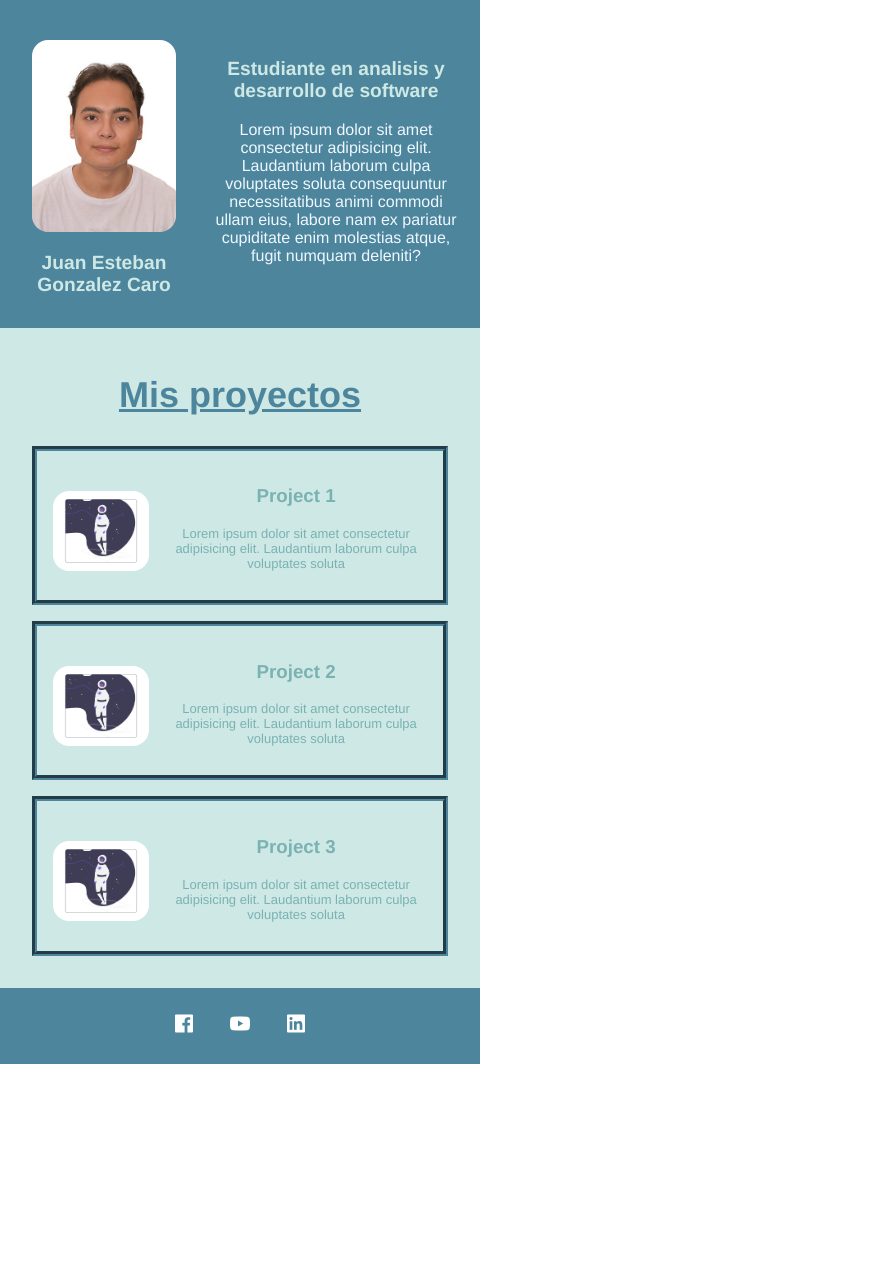
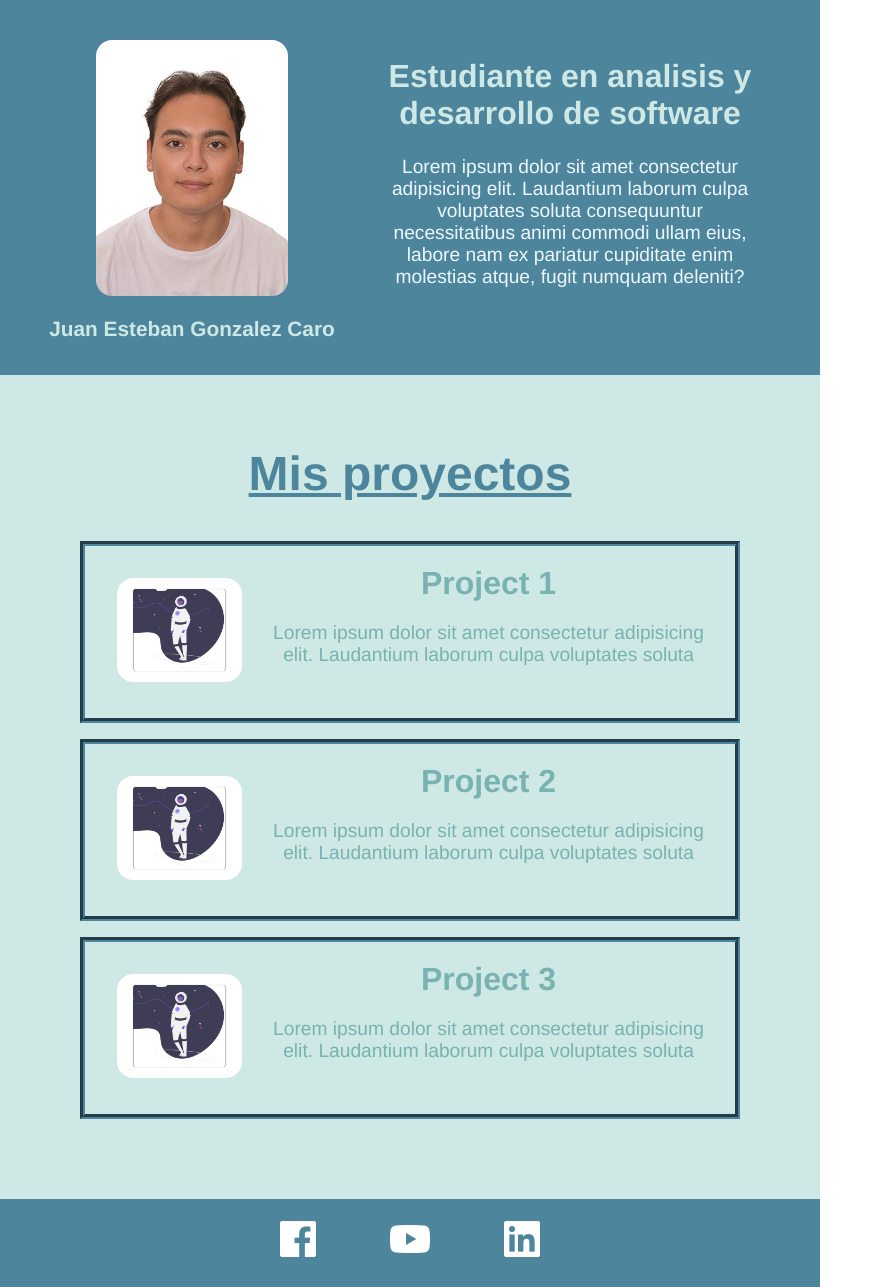
Before and after one commit to JEGonDev/Mi-portafolio, a plain HTML site: page index.html in a window 1280 px wide. Shown: the whole page, without its empty margins (0-883 px from the left). Before the commit the page ends 1064 px from the top, so only its background shows below. Drawn offline with nearby package versions, Linux system fonts and the light colour scheme.

Commit message:
trabajo finalizado

```diff
--- a/style.css
+++ b/style.css
@@ -27,6 +27,10 @@ body {
 .photo-and-name {
     padding: 1rem;
     width: 30%;
+}
+
+.container-description {
+    width: auto;
 }
 
 /*modificar luego*/
@@ -114,8 +118,8 @@ footer {
 }
 
 .icon-footer > a {
-    font-size: 1.5rem;
-    margin: 1rem;
+    font-size: 2rem;
+    margin: 0.5rem;
     align-items: center;
 }
 
@@ -123,21 +127,27 @@ footer {
 
     body {
         width: 430px;
-        height: 0;
+        height: 932px;
         margin: 0;
+    }
+
+    .container-description {
+        width: 10rem;
+    }
+
+    .container-description > h1 {
+        font-size: 2rem;
     }
 
     .title-and-text > h2 {
         padding-top: 2.5rem;
-        font-size: medium;
+        font-size: 1.3rem;
         margin: 1rem;
-        padding-left: 1rem;
-        padding-right: 1rem;
     }
 
     .title-and-text > p {
         font-size: small;
-        margin: 1.2rem;
+        margin: 1.5rem;
     }
 
     .container-description > img {
@@ -149,12 +159,27 @@ footer {
     }
 
     .container-description > h1 {
-        font-size: medium;
-        padding-left: 1rem;
+        font-size: 1rem;
     }
 
     .projects {
         padding: 1rem;
+    }
+
+    .project-text > h3 {
+        font-size: 1.5rem;
+    }
+
+    .project-text > p {
+        font-size: 1rem;
+    }
+
+    .project-image > img{
+        height: 6rem;
+    }
+
+    .title-projects {
+        font-size: 1.4rem;
     }
 }
 
@@ -162,12 +187,12 @@ footer {
 
     body {
         width: 480px;
-        height: 0;
+        height: 1040px;
         margin: 0;
     }
 
     .container-description > img {
-        height: 12rem;
+        height: 11rem;
         width: auto;
         border-radius: 1rem;
         margin-top: 1.5rem;
@@ -185,7 +210,7 @@ footer {
 
     .title-and-text > h2 {
         padding-top: 3rem;
-        font-size: 1.2rem;
+        font-size: 1.4rem;
         margin: 0.6rem;
     }
 
@@ -196,4 +221,159 @@ footer {
     .title-projects {
         font-size: 1.5rem;
     }
+
+    .icon-footer > a {
+        font-size: 2rem;
+        margin: 0.5rem;
+        align-items: center;
+    }
+
+    .project-text > h3 {
+        font-size: 1.5rem;
+    }
+
+    .project-text > p {
+        font-size: 1rem;
+    }
+
+    .project-image > img {
+        height: 6rem;
+    }
 }
+
+@media (min-width: 820px) {
+
+    body {
+        width: 820px;
+        height: 1180px;
+        margin: 0;
+    }
+
+    .description {
+        padding-left: 2rem;
+        padding-right: 2rem;
+    }
+
+    .container-description > img {
+        height: 16rem;
+        border-radius: 1rem;
+        margin-left: 3rem;
+        margin-right: 3rem;
+    }
+
+    .container-description > h1 {
+        font-size: 1.3em;
+    }
+
+    .container-description {
+        width: auto;
+    }
+
+    .title-and-text > h2 {
+        font-size: 2rem;
+    }
+
+    .title-and-text > p {
+        font-size: 1.2rem;
+    }
+
+    .projects {
+        padding-top: 2rem;
+        padding-bottom: 4rem;
+        padding-left: 4rem;
+        padding-right: 4rem;
+    }
+
+    .project-text > h3 {
+        font-size: 2rem;
+        margin: 0.2rem;
+    }
+
+    .project-text > p {
+        font-size: 1.2rem;
+    }
+
+    .project-image > img {
+        height: 6.5rem;
+        margin: 1rem;
+    }
+
+    .icon-footer > a {
+        font-size: 3rem;
+        margin-left: 2rem;
+        margin-right: 2rem;
+    }
+
+    .title-projects {
+        font-size: 2rem;
+    }
+}
+
+@media (min-width: 1558px) {
+    body {
+        width: 1558px;
+        height: 975px;
+        margin: 0;
+    }
+
+    .description {
+        padding-left: 5rem;
+        padding-right: 5rem;
+    }
+
+    .container-description > img {
+        height: 25rem;
+        border-radius: 1rem;
+        margin-left: 6rem;
+        margin-right: 6rem;
+    }
+
+    .container-description > h1 {
+        font-size: 2rem;
+    }
+
+    .container-description {
+        width: auto;
+    }
+
+    .title-and-text > h2 {
+        font-size: 3rem;
+        margin-top: 5rem;
+    }
+
+    .title-and-text > p {
+        font-size: 1.7rem;
+    }
+
+    .projects {
+        padding-top: 3rem;
+        padding-bottom: 5rem;
+        padding-left: 10rem;
+        padding-right: 10rem;
+    }
+
+    .project-text > h3 {
+        font-size: 3rem;
+        margin: 0.5rem;
+        margin-top: 2rem;
+    }
+
+    .project-text > p {
+        font-size: 1.6rem;
+    }
+
+    .project-image > img {
+        height: 10rem;
+        margin: 2rem;
+    }
+
+    .icon-footer > a {
+        font-size: 3rem;
+        margin-left: 5rem;
+        margin-right: 5rem;
+    }
+
+    .title-projects {
+        font-size: 3rem;
+    }
+}
```
Also changed, not shown: index.html (+6 -3 lines).
